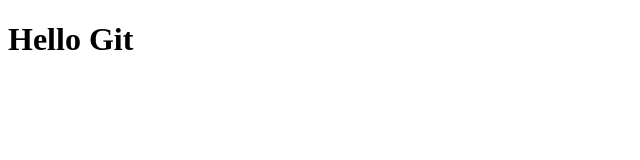
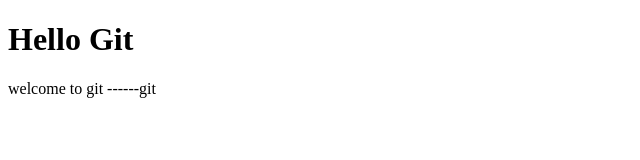
Before and after one commit to Nandubs/datewithgit-sample, a plain HTML site: page index.html in a window 1280 px wide. Shown: the whole page, without its empty margins (0-640 px from the left). Drawn offline with Linux system fonts and the light colour scheme.

Commit message:
initial commit

```diff
--- a/index.html
+++ b/index.html
@@ -11,6 +11,7 @@
 <body>
 
     <h1> Hello Git</h1>
+    <p>welcome to git ------git </p>
 
 </body>
 
```
